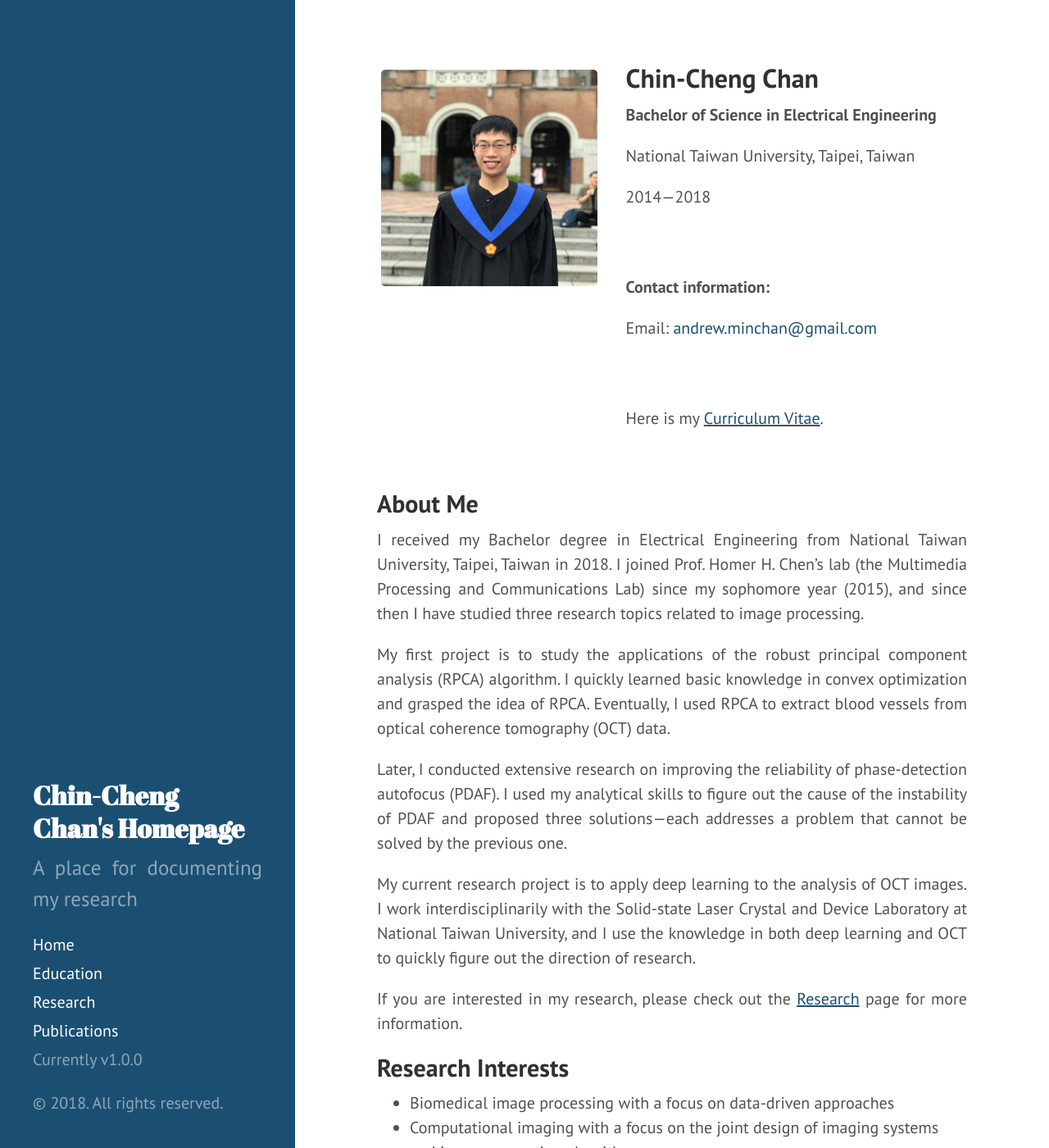
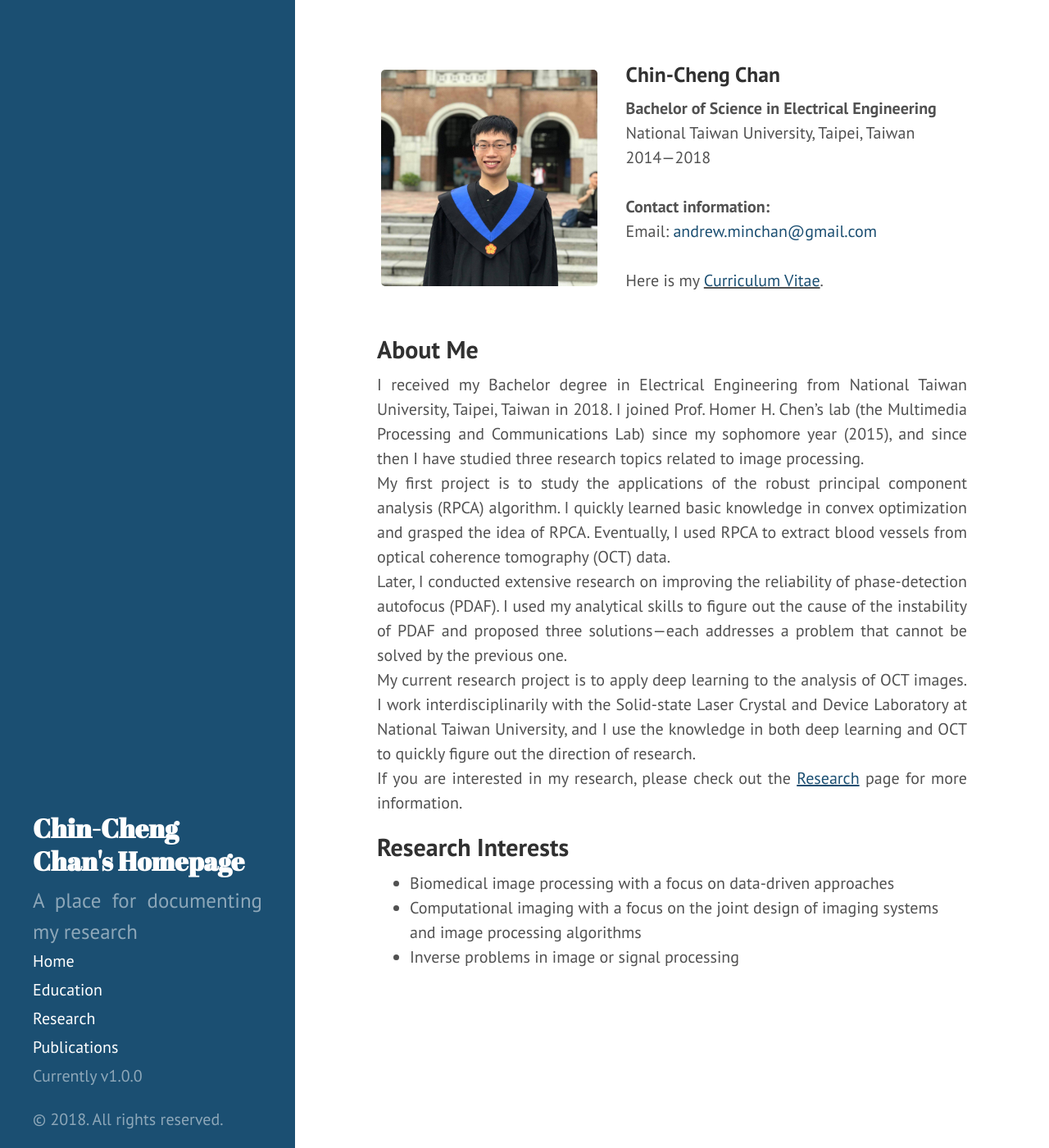
Before and after one commit to andrewccchan/andrewccchan.github.io, a Jekyll site: the page built from home.md, in a window 1280 px wide and 1400 px high. Shown: the whole window at 82% size. Built offline with Jekyll 4.4.1, drawn with Linux system fonts in a browser that asks for light colours.

Commit message:
reduce h1 size

```diff
--- a/home.md
+++ b/home.md
@@ -22,10 +22,10 @@ title: Home
     <b><p>Bachelor of Science in Electrical Engineering</p></b>
     <p>National Taiwan University, Taipei, Taiwan</p>
     <p>2014&mdash;2018</p>
-    <br> <br>
+    <br>
     <p> <b> Contact information: </b> </p>
     <p>Email: <a href="mailto:andrew.minchan@gmail.com">andrew.minchan@gmail.com</a></p>
-    <br> <br>
+    <br>
     <p>Here is my <u><a href="/resources/CV_graduate_application_v3.1.pdf">Curriculum Vitae</a></u>.</p>
     </div>
 </div>
--- a/public/css/hyde.css
+++ b/public/css/hyde.css
@@ -48,6 +48,7 @@ html {
 p {
   text-align: justify;
   text-justify: inter-word;
+  margin: 0px;
   /* text-indent: 30px; */
 }
 
@@ -304,6 +305,7 @@ a.sidebar-nav-item:focus {
  float: left;
  width: 62%;
  padding: 30px;
+ margin: 0px;
  /* line-height: 0.4; */
 
  /* vertical-align: middle; */
@@ -312,8 +314,12 @@ a.sidebar-nav-item:focus {
 .column2 > h1{
   text-align: left;
   /* font-size: 50px; */
-  font-size: 2.5vw;
+  font-size: 2vw;
   margin-top: -35px;
+}
+
+.column2 > p{
+  /* font-size: 1vw; */
 }
 
 /* Clear floats after image containers */
```
